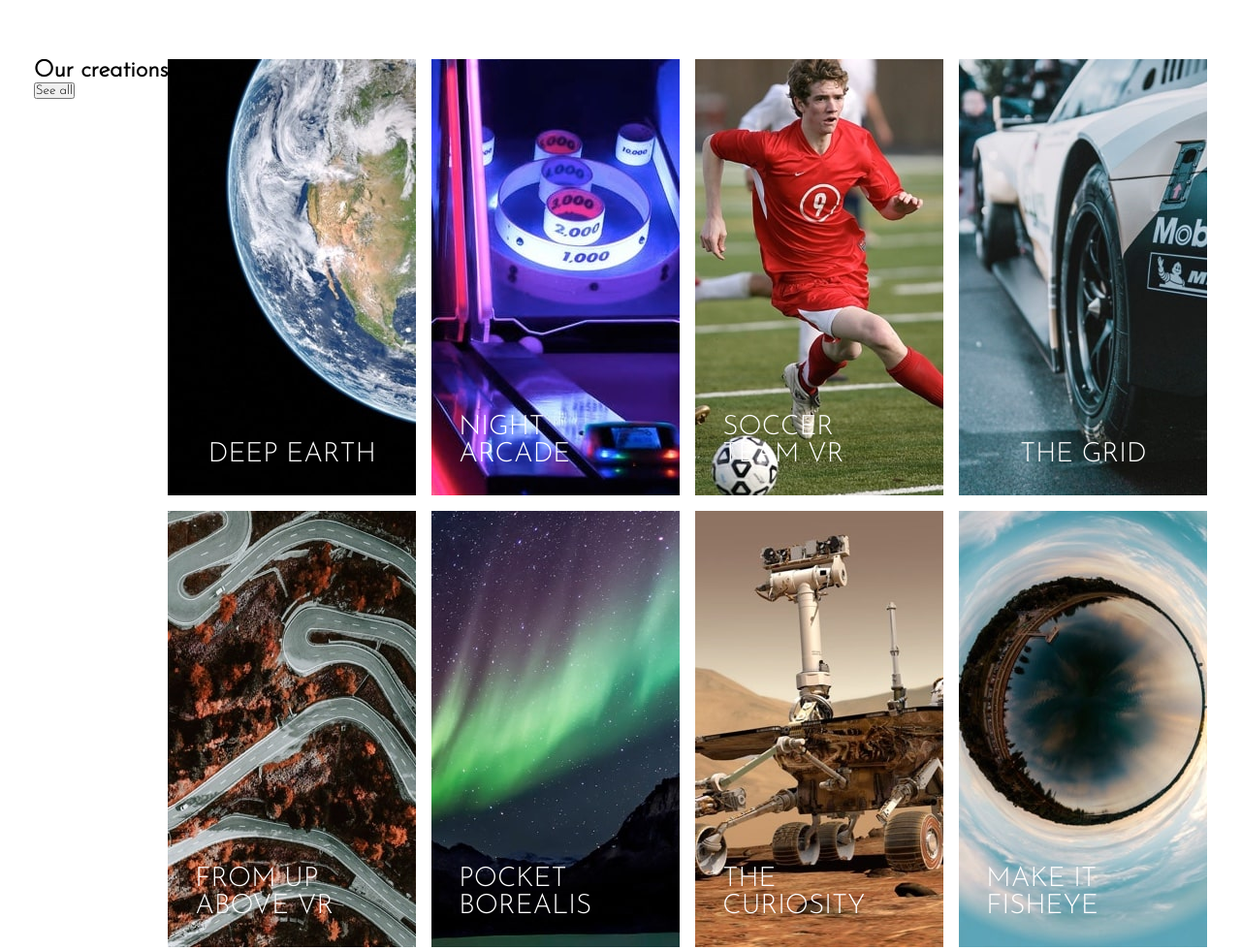
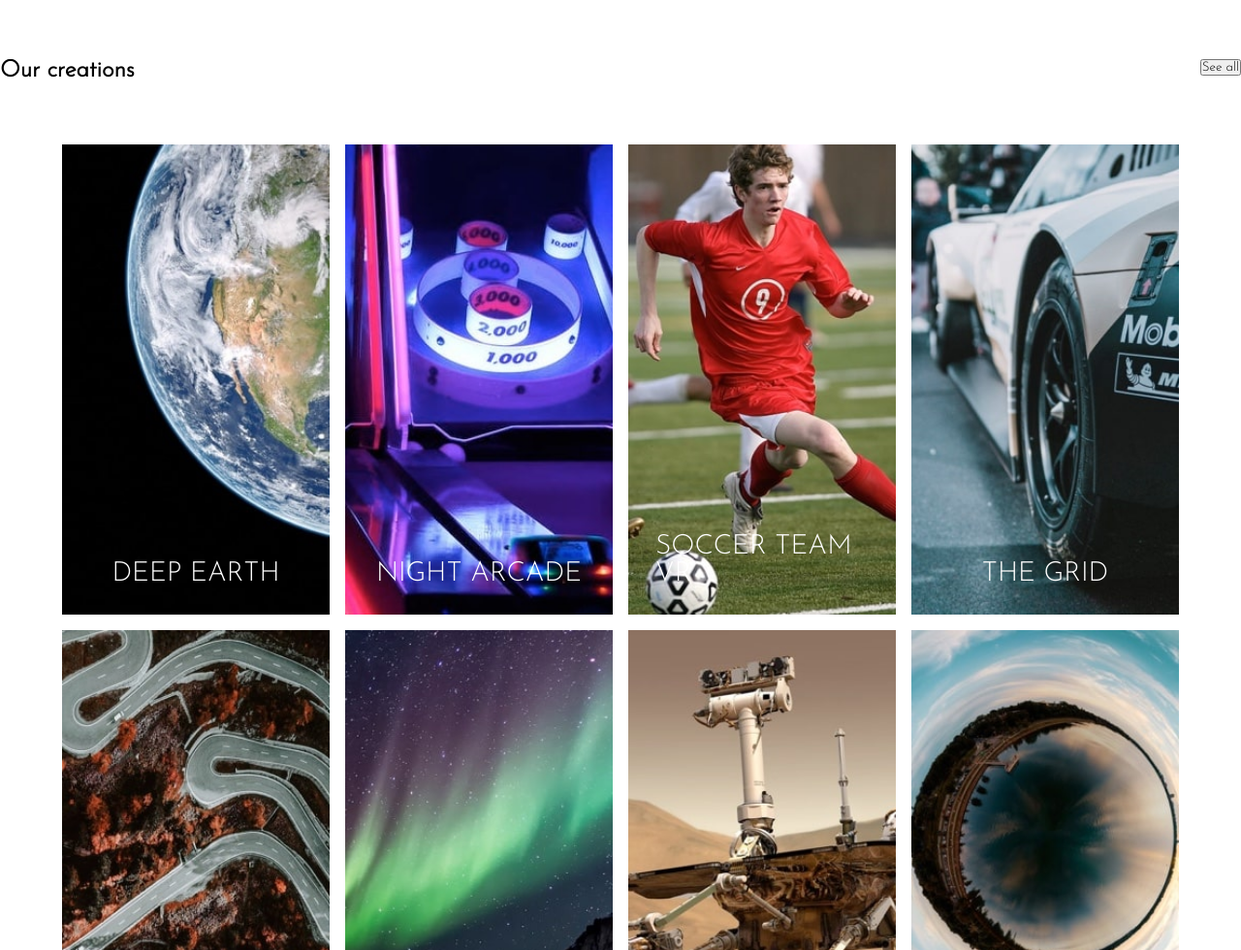
Before and after one commit to shemjay/loopstudios-landing-page, a plain HTML site: page index.html in a window 1280 px wide. Shown: the part 1539-2519 px from the top of the page at 97% size. Drawn offline with Linux system fonts and the light colour scheme.

Commit message:
fix position of button and text above grid gallery

```diff
--- a/index.html
+++ b/index.html
@@ -52,11 +52,9 @@
     <!-- Wraps around the second section content-->
     <section class = "second-section">
 
-    <div id = "section-copy">
-      <div>
+    <div class = "section-copy">
         <h1>Our creations</h1>
         <button>See all</button>
-      </div>
     </div>
 
       <div class = "grid-display">
--- a/style.css
+++ b/style.css
@@ -112,20 +112,25 @@
 .second-section {
     display: flex;
     justify-content: center;
+    flex-direction: column;
 }
 
-#section-copy {
+.section-copy {
     display: flex;
+    flex-direction: row;
     justify-content: space-between;
+    height: 30%;
+    width: 100%;
 }
 
-#section-copy button {
-    align-self: flex-end;
-    justify-self: space-betweeen;
+.section-copy button {
+    align-self: flex-start;
+    justify-self: center;
 }
 
 .grid-display {
     display: grid;
+    padding: 4em;
     grid-template-columns: repeat(4, 1fr);
     grid-template-rows: 1fr 1fr;
     grid-column-gap: 1em;
@@ -156,6 +161,12 @@
     padding: 1em;
 }
 
+.section-text {
+    align-self: center;
+    font-size: 1.5rem;
+    font-weight: 400;
+}
+
 
 
 
```
